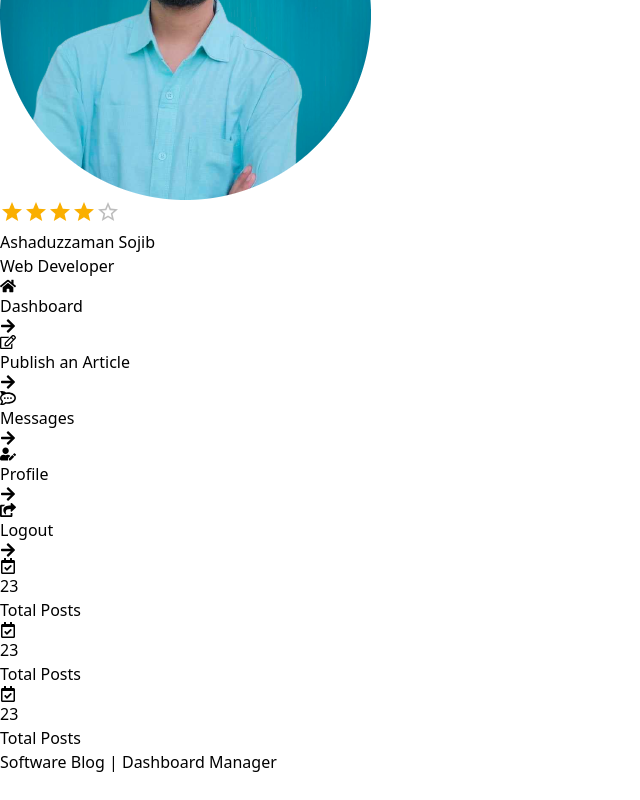
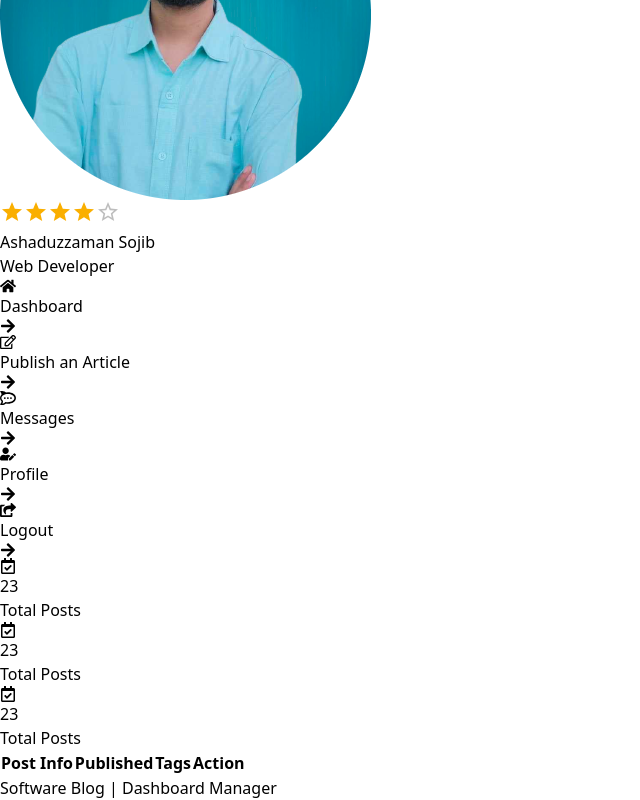
Before and after one commit to ashaansojib/blog-with-redux, a React (Vite) app: page /dashboard in a window 1280 px wide. Shown: the part 219-1019 px from the top of the page, without its empty margins (0-640 px from the left). Before the commit the page ends 993 px from the top, so only its background shows below. Built offline with nearby package versions, Linux system fonts and the light colour scheme.

Commit message:
add dashboard poat

```diff
--- a/src/dashboard/DashboardPage.jsx
+++ b/src/dashboard/DashboardPage.jsx
@@ -1,8 +1,10 @@
 import React from 'react';
 import { FaRegCalendarCheck } from 'react-icons/fa';
+import PostListTable from './PostListTable';
 
 const DashboardPage = () => {
     return (
+        <>
         <div className='grid grid-cols-3 gap-6'>
             <div className='p-4 bg-[#EDF3FF] flex gap-2 items-center'>
                 <FaRegCalendarCheck className='text-3xl text-green-400' />
@@ -26,6 +28,8 @@ const DashboardPage = () => {
                 </div>
             </div>
         </div>
+        <PostListTable />
+        </>
     );
 };
 
--- /dev/null
+++ b/src/dashboard/PostListTable.jsx
@@ -0,0 +1,23 @@
+import React from 'react';
+
+const PostListTable = () => {
+    return (
+        <div className='border p-4 mt-6'>
+            <table className='w-full'>
+                <thead>
+                    <tr className='flex gap-2 justify-between w-full'>
+                        <th>Post Info</th>
+                        <th>Published</th>
+                        <th>Tags</th>
+                        <th>Action</th>
+                    </tr>
+                </thead>
+                <tbody>
+
+                </tbody>
+            </table>
+        </div>
+    );
+};
+
+export default PostListTable;
```
Also changed, not shown: src/dashboard/AdminPosts.jsx (deleted).
